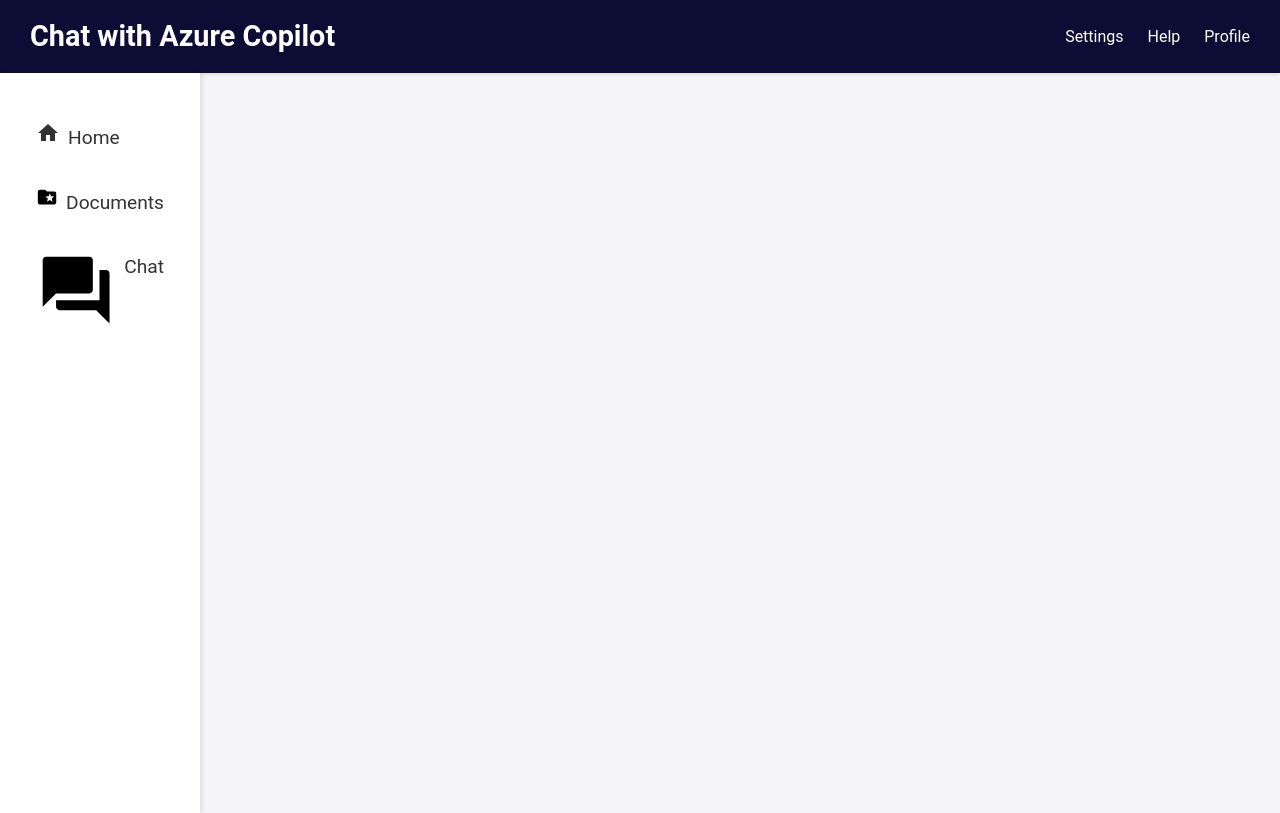
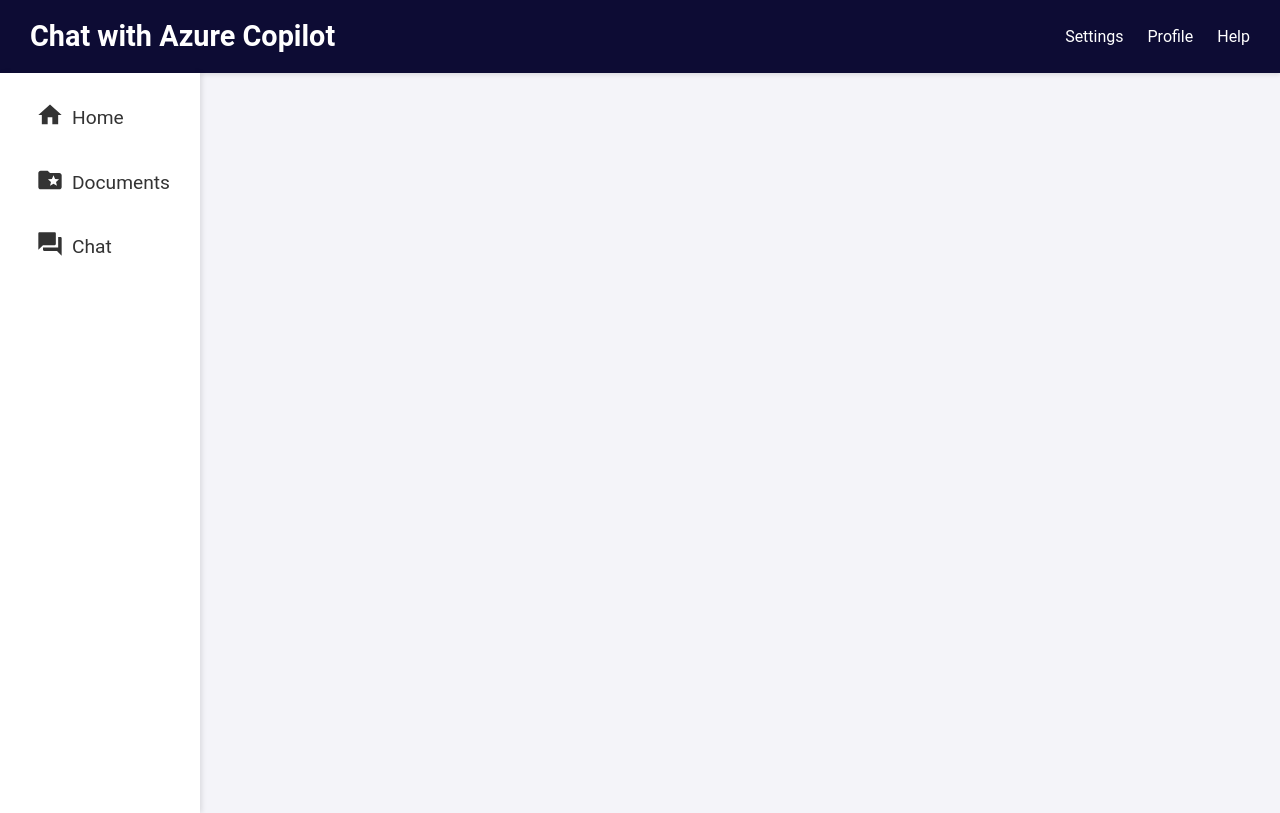
Before and after one commit to shribr/copilot-webapp-demo, a website: page index.html in a window 1280 px wide. Drawn offline with nearby package versions, Linux system fonts and the light colour scheme.

Commit message:
fixed navigation

```diff
--- a/css/styles.css
+++ b/css/styles.css
@@ -106,13 +106,17 @@
     width: 200px;
     flex-shrink: 0;
     display: flex;
-    flex-direction: column;
+    /*flex-direction: column;*/
     height: calc(100vh - 60px);
     box-shadow: 2px 0 5px rgba(0, 0, 0, 0.1);
     justify-content: top;
     /* Center content vertically */
     align-items: top;
     /* Center content horizontally */
+}
+
+.nav-item {
+    text-align: left !important
 }
 
 nav ul li a {
@@ -149,9 +153,10 @@
 #nav-container nav ul {
     list-style-type: none;
     padding: 0;
-    margin: 20px 0 0 0;
+    margin: 0px 0 0 0;
     /* Shift navbar items down */
     flex-grow: 1;
+    text-align: left !important;
 }
 
 #nav-container nav ul li {
--- a/index.html
+++ b/index.html
@@ -16,8 +16,8 @@
 
         <div class="links">
             <a href="#settings">Settings</a>
+            <a href="#profile">Profile</a>
             <a href="#help">Help</a>
-            <a href="#profile">Profile</a>
         </div>
     </div>
     <div id="content-container">
@@ -25,8 +25,9 @@
             <nav>
                 <ul>
                     <li>
-                        <a href="?screen=home">
-                            <svg width="24" height="24" fill="currentColor" class="bi bi-house" viewBox="0 0 24 24">
+                        <a href="?screen=home" class="nav-item">
+                            <svg width="28" height="28" fill="currentColor" class="bi bi-house" focusable="false"
+                                viewBox="0 0 24 24" aria-hidden="true">
                                 <path d="M0 0h24v24H0z" fill="none"></path>
                                 <path d="M10 20v-6h4v6h5v-8h3L12 3 2 12h3v8z"></path>
                             </svg>
@@ -34,8 +35,9 @@
                         </a>
                     </li>
                     <li>
-                        <a href="?screen=documents">
-                            <svg focusable="false" viewBox="0 0 24 24" aria-hidden="true">
+                        <a href="?screen=documents" class="nav-item">
+                            <svg width="28" height="28" fill="currentColor" class="bi bi-file-earmark-text"
+                                focusable="false" viewBox="0 0 24 24" aria-hidden="true">
                                 <path d="M0 0h24v24H0V0z" fill="none"></path>
                                 <path
                                     d="M20 6h-8l-2-2H4c-1.1 0-2 .9-2 2v12c0 1.1.9 2 2 2h16c1.1 0 2-.9 2-2V8c0-1.1-.9-2-2-2zm-2.06 11L15 15.28 12.06 17l.78-3.33-2.59-2.24 3.41-.29L15 8l1.34 3.14 3.41.29-2.59 2.24.78 3.33z">
@@ -45,8 +47,9 @@
                         </a>
                     </li>
                     <li>
-                        <a href="?screen=chat">
-                            <svg focusable="false" viewBox="0 0 24 24" aria-hidden="true">
+                        <a href="?screen=chat" class="nav-item">
+                            <svg width="28" height="28" fill="currentColor" class="bi bi-file-earmark-text"
+                                focusable="false" viewBox="0 0 24 24" aria-hidden="true">
                                 <path d="M0 0h24v24H0z" fill="none"></path>
                                 <path
                                     d="M21 6h-2v9H6v2c0 .55.45 1 1 1h11l4 4V7c0-.55-.45-1-1-1zm-4 6V3c0-.55-.45-1-1-1H3c-.55 0-1 .45-1 1v14l4-4h10c.55 0 1-.45 1-1z">
```
